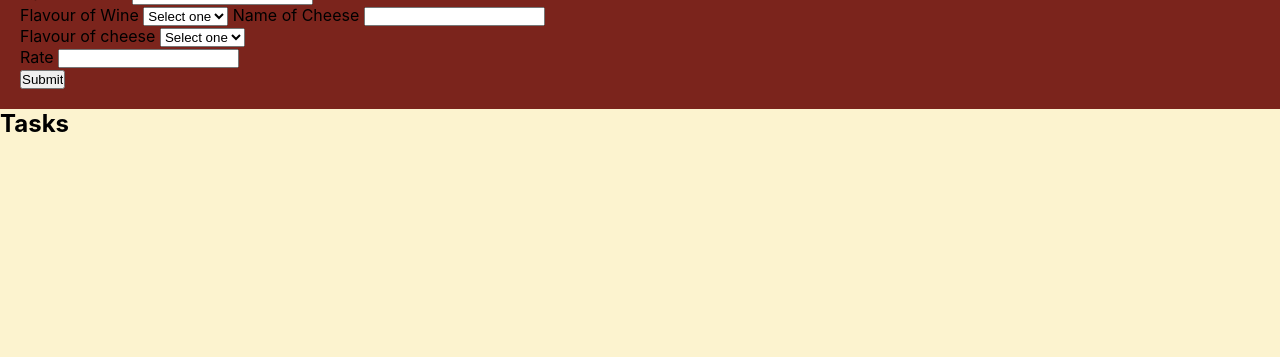
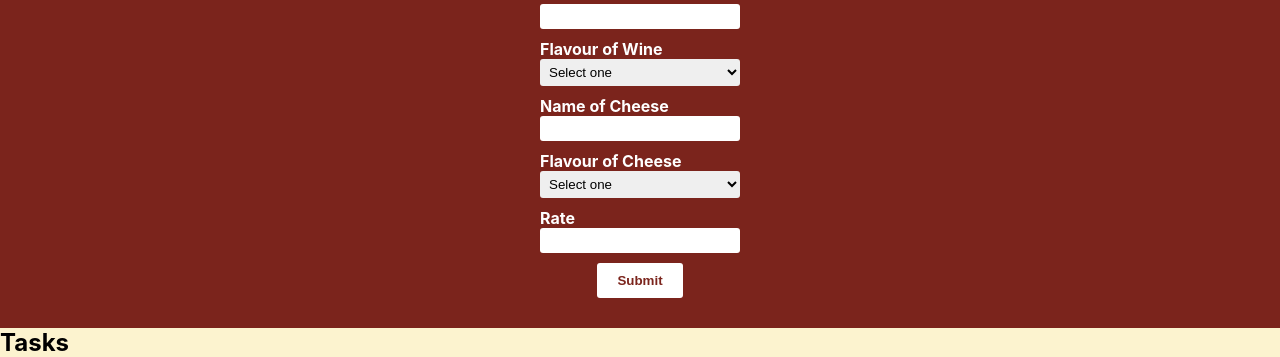
Before and after one commit to gpaz-dot/deco2017_A4_FINAL, a website: page public/index.html in a window 1280 px wide. Shown: the part 662-1019 px from the top of the page. Before the commit the page ends 800 px from the top, so only its background shows below. Drawn offline with Linux system fonts and the light colour scheme.

Commit message:
css for task tracker

```diff
--- a/public/index.html
+++ b/public/index.html
@@ -101,17 +101,12 @@
     </script>
 
 <div class="lower-section">
-        <div class="rating-section">
     <!-- Rating form section -->
     <h1>+ Add Your Rating</h1>
     <form id="taskform">
         <div class="form-row">
             <label for="WineName">Name of Wine</label>
-                <input
-                    type="text"
-                    name="WineName"
-                    id="WineName"
-                    required="true">
+            <input type="text" name="WineName" id="WineName" required="true">
         </div>
         <div class="form-row">
             <label for="WineFlavour">Flavour of Wine</label>
@@ -121,16 +116,13 @@
                 <option value="Oak">Oak</option>
                 <option value="Citrus">Citrus</option>
             </select>
-                <label for="CheeseName">Name of Cheese</label>
-                <input
-                    type="text"
-                    name="CheeseName"
-                    id="CheeseName"
-                    required="true"
-                >
         </div>
         <div class="form-row">
-                <label for="CheeseFlavour">Flavour of cheese</label>
+            <label for="CheeseName">Name of Cheese</label>
+            <input type="text" name="CheeseName" id="CheeseName" required="true">
+        </div>
+        <div class="form-row">
+            <label for="CheeseFlavour">Flavour of Cheese</label>
             <select id="CheeseFlavour" name="CheeseFlavour" required="true">
                 <option value="">Select one</option>
                 <option value="Sharp">Sharp</option>
@@ -140,22 +132,15 @@
         </div>
         <div class="form-row">
             <label for="taskRate">Rate</label>
-                <input
-                    type="number"
-                    name="taskRate"
-                    id="taskRate"
-                    required="true"
-                >
+            <input type="number" name="taskRate" id="taskRate" required="true">
         </div>
         <!-- add description box -->
         <div class="form-row">
             <input type="submit">
         </div>
+    </form>
 </div>
-    </div>
-        </form>
         <!-- Tasks section -->
-        <div class="tasks-section">
         <h2>Tasks</h2>
         <ul id="tasklist"></ul>
         <script src="script.js"></script>
--- a/public/styles.css
+++ b/public/styles.css
@@ -117,13 +117,43 @@
     padding: 20px;
     margin-top: 150px;
     display: flex;
+    flex-direction: column;
+    align-items: center;
+    justify-content: center;
 }
 
-  .rating-section {
-      flex-basis: 50%;
-      margin-right: 20px;
+form {
+    display: flex;
+    flex-direction: column;
+    align-items: center;
 }
 
-  .tasks-section {
-      flex-basis: 50%;
+.form-row {
+    display: flex;
+    flex-direction: column;
+    margin-bottom: 10px;
 }
+
+label {
+    color: #fff;
+    font-weight: bold;
+}
+
+input[type="text"],
+select,
+input[type="number"] {
+    padding: 5px;
+    border: none;
+    border-radius: 3px;
+    width: 200px;
+}
+
+input[type="submit"] {
+    padding: 10px 20px;
+    background-color: #fff;
+    color: #7B241C;
+    border: none;
+    border-radius: 3px;
+    cursor: pointer;
+    font-weight: bold;
+}
```
Lines whose indentation alone changed are shown as unchanged.
